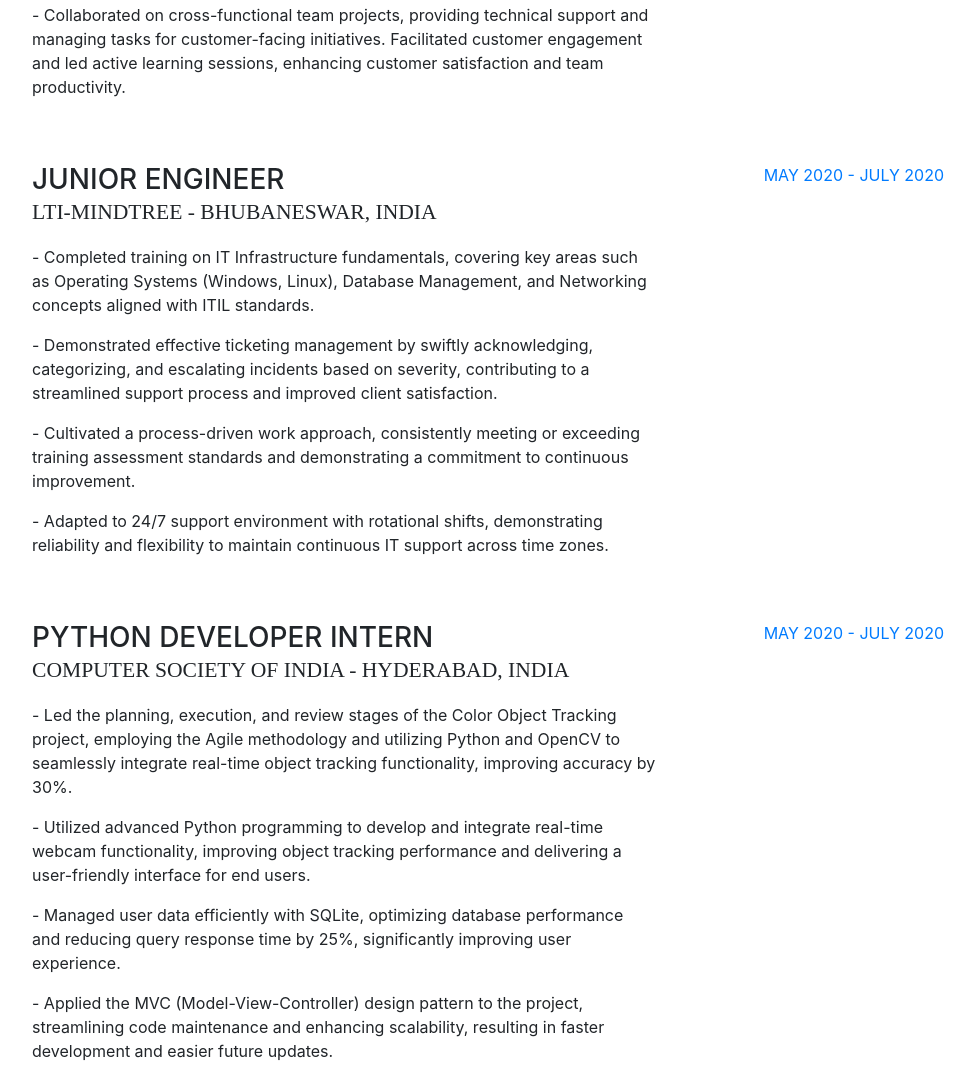
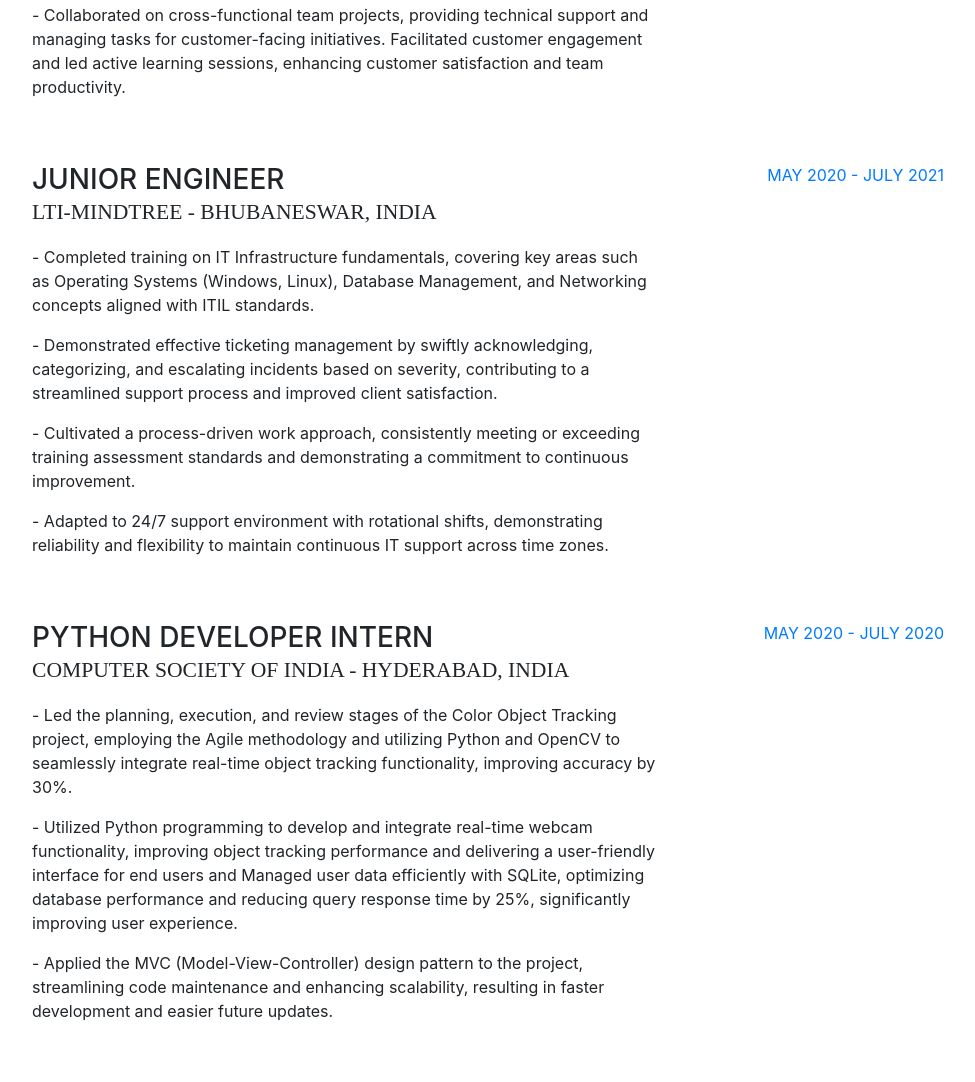
Before and after one commit to suryasarathpulla/suryasarathpulla.github.io, a website with bundled scripts: page index.html in a window 1280 px wide. Shown: the part 1510-2592 px from the top of the page, without its empty margins (288-1263 px from the left). Built offline with nearby package versions, Linux system fonts and the light colour scheme; no server answers; a web font is replaced by a local one.

Commit message:
Update index.html

```diff
--- a/index.html
+++ b/index.html
@@ -183,7 +183,7 @@
               <p>- Adapted to 24/7 support environment with rotational shifts, demonstrating reliability and flexibility to maintain continuous IT support across time zones. </p>
             </div>
             <div class="resume-date text-md-right">
-              <span class="text-primary">MAY 2020 - JULY 2020</span>
+              <span class="text-primary">MAY 2020 - JULY 2021</span>
             </div>
           </div>
 
@@ -192,10 +192,9 @@
             <div class="resume-content mr-auto">
               <h3 class="mb-0">PYTHON DEVELOPER INTERN</h3>
               <div class="subheading mb-3">COMPUTER SOCIETY OF INDIA - HYDERABAD, INDIA </div>
-              <p>- Led the planning, execution, and review stages of the Color Object Tracking project, employing the Agile methodology and utilizing Python and OpenCV to seamlessly integrate real-time object tracking functionality, improving accuracy by 30%. </p>
-              <p>- Utilized advanced Python programming to develop and integrate real-time webcam functionality, improving object tracking performance and delivering a user-friendly interface for end users.</p>
-              <p>- Managed user data efficiently with SQLite, optimizing database performance and reducing query response time by 25%, significantly improving user experience.</p>
-		          <p>- Applied the MVC (Model-View-Controller) design pattern to the project, streamlining code maintenance and enhancing scalability, resulting in faster development and easier future updates. </p>
+             <p>- Led the planning, execution, and review stages of the Color Object Tracking project, employing the Agile methodology and utilizing Python and OpenCV to seamlessly integrate real-time object tracking functionality, improving accuracy by 30%. </p>
+<p>- Utilized Python programming to develop and integrate real-time webcam functionality, improving object tracking performance and delivering a user-friendly interface for end users and Managed user data efficiently with SQLite, optimizing database performance and reducing query response time by 25%, significantly improving user experience. </p>
+<p>- Applied the MVC (Model-View-Controller) design pattern to the project, streamlining code maintenance and enhancing scalability, resulting in faster development and easier future updates. </p>
             </div>
             <div class="resume-date text-md-right">
               <span class="text-primary">MAY 2020 - JULY 2020</span>
```
